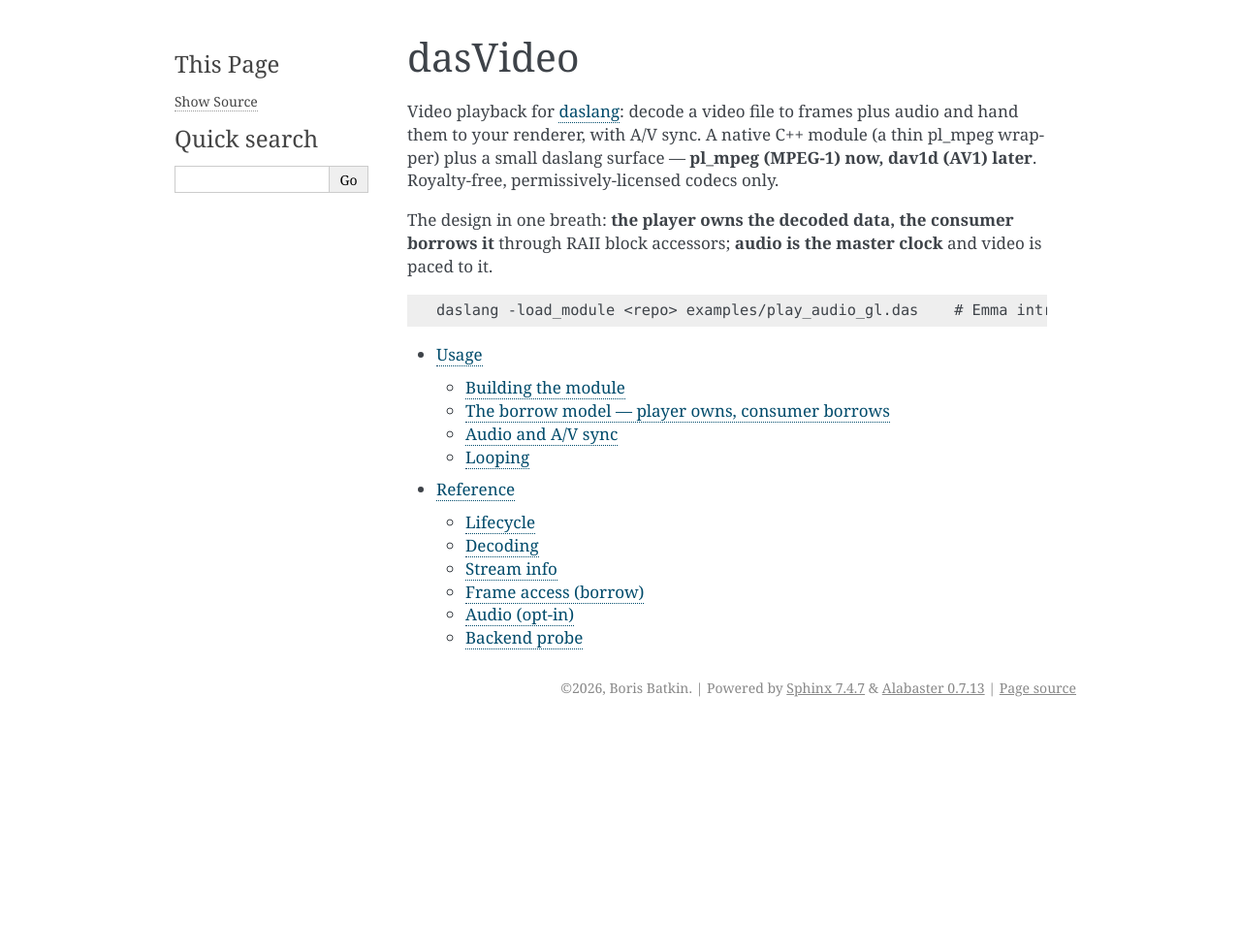
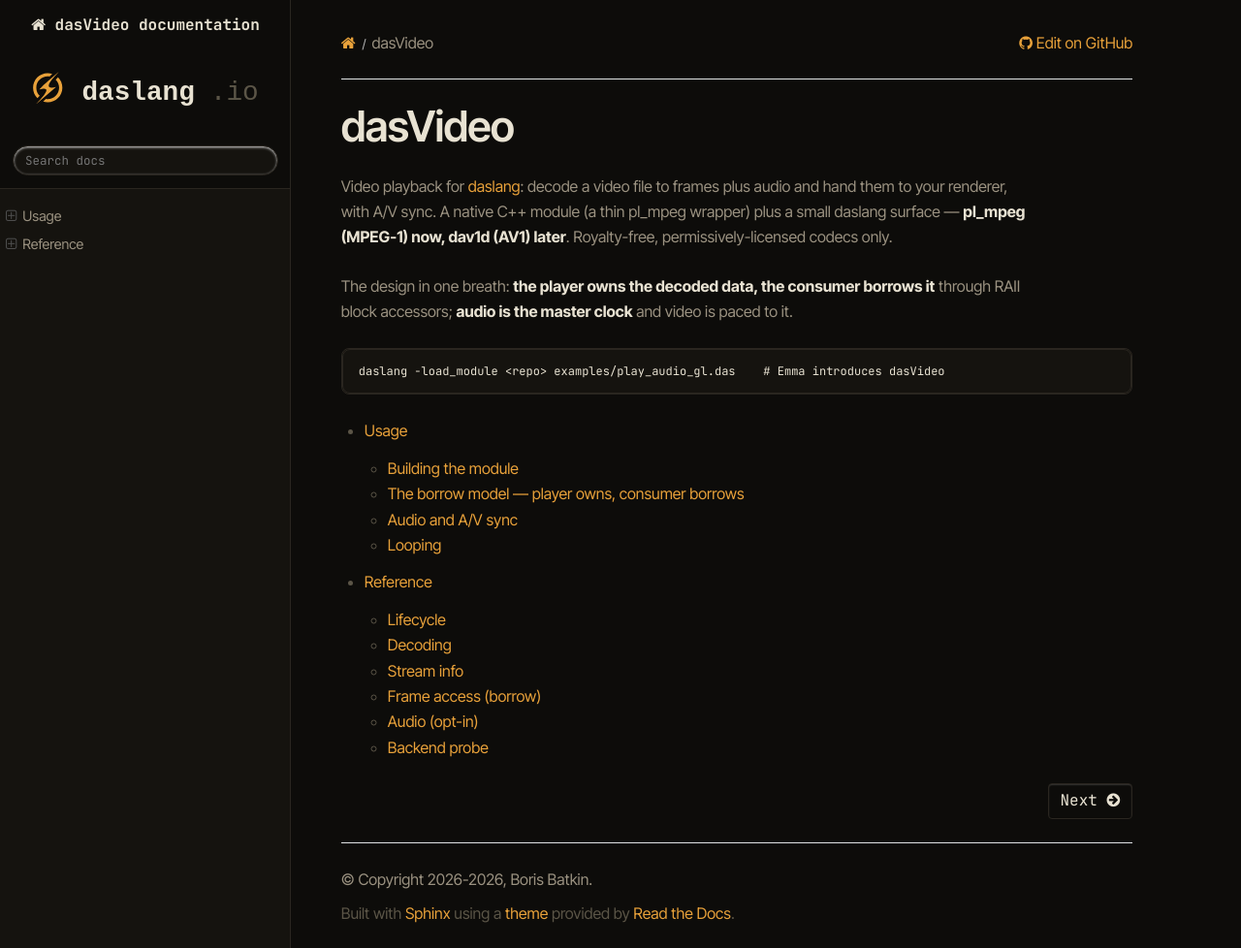
Before and after one commit to borisbat/dasVideo, a Sphinx documentation site: the page built from doc/source/index.rst, in a window 1280 px wide and 978 px high. Shown: the whole window at 97% size. Built offline with Sphinx 7.4.7 and the Read the Docs theme 3.1.0, drawn with Linux system fonts in a browser that asks for light colours.

Commit message:
docs: use the daslang Forge dark theme (match dasVulkan/modules)
The P0 conf.py was a bare alabaster skeleton, so the deployed site had none
of the daslang look (no theme CSS, no logo/favicon). Vendor the same setup the
other modules use: sphinx_rtd_theme + the Forge dark custom.css/custom-patch.css,
the daslang.io logo + favicon, the sidebar-brand layout override (analytics path
retargeted to /dasvideo), html_context for the Edit-on-GitHub link, and
intersphinx to daslang.io. Pin sphinx==7.2.6 + sphinx-rtd-theme==2.0.0 in the
Pages workflow to match. Builds clean under -W; verified locally (themed).

Co-Authored-By: Claude Opus 4.8 (1M context) <noreply@anthropic.com>

```diff
--- /dev/null
+++ b/doc/source/_static/custom-patch.css
@@ -0,0 +1,138 @@
+/* ──────────────────────────────────────────────────────────────────
+ * Forge — additive refinements on top of custom.css.
+ *
+ * Drop next to custom.css and load AFTER it:
+ *   html_css_files = ['custom.css', 'custom-patch.css']
+ *
+ * Covers theme gaps labelled G1–G11 inline below.
+ * ────────────────────────────────────────────────────────────────── */
+
+/* G1 — bare links, no permanent underline */
+.rst-content a, .rst-content a:visited {
+    text-decoration: none !important;
+    border-bottom: 1px dotted transparent !important;
+    transition: border-color 0.12s, color 0.12s;
+}
+.rst-content a:hover {
+    color: var(--fg) !important;
+    border-bottom-color: var(--fg) !important;
+}
+
+/* G2 — admonition title takes the kind color */
+.rst-content .admonition .admonition-title { color: var(--blue) !important; }
+.rst-content .admonition.warning .admonition-title,
+.rst-content .admonition.attention .admonition-title,
+.rst-content .admonition.caution .admonition-title { color: var(--amber) !important; }
+.rst-content .admonition.error .admonition-title,
+.rst-content .admonition.danger .admonition-title  { color: var(--red)   !important; }
+.rst-content .admonition.tip .admonition-title,
+.rst-content .admonition.hint .admonition-title    { color: var(--green) !important; }
+
+/* G3 — kill table row striping, swap solid grid for dashed rows */
+.rst-content table.docutils,
+.wy-table-responsive table {
+    border-left: none !important;
+    border-right: none !important;
+    border-top: 1px solid var(--rule) !important;
+    border-bottom: 1px solid var(--rule) !important;
+}
+.rst-content table.docutils tbody tr td,
+.rst-content table.docutils tbody tr:nth-child(odd) td,
+.wy-table-responsive table tbody tr td,
+.wy-table-responsive table tbody tr:nth-child(odd) td {
+    background: transparent !important;
+    border: none !important;
+    border-bottom: 1px dashed var(--rule) !important;
+}
+.rst-content table.docutils thead th,
+.wy-table-responsive table thead th {
+    background: transparent !important;
+    border: none !important;
+    border-bottom: 1px solid var(--rule) !important;
+    font-family: var(--font-mono) !important;
+    font-size: 11px !important;
+    letter-spacing: 1.2px !important;
+    text-transform: uppercase !important;
+    color: var(--fg-faint) !important;
+    text-align: left;
+}
+
+/* G4 — anchors don't disappear under the sticky nav */
+html { scroll-padding-top: 80px; }
+.rst-content h1, .rst-content h2, .rst-content h3,
+.rst-content h4, .rst-content h5, .rst-content h6 {
+    scroll-margin-top: 80px;
+}
+
+/* G5 — headerlink ¶ becomes a subtle hover-only → */
+.rst-content a.headerlink {
+    color: transparent !important;
+    background: transparent !important;
+    border-bottom: none !important;
+    margin-left: 10px;
+    font-size: 0 !important;          /* hide the ¶ glyph */
+    transition: color 0.12s;
+    vertical-align: middle;
+}
+.rst-content a.headerlink::before {
+    content: '→';
+    font-family: var(--font-mono);
+    font-size: 14px;
+    color: inherit;
+}
+.rst-content h1:hover a.headerlink, .rst-content h1:focus-within a.headerlink,
+.rst-content h2:hover a.headerlink, .rst-content h2:focus-within a.headerlink,
+.rst-content h3:hover a.headerlink, .rst-content h3:focus-within a.headerlink,
+.rst-content h4:hover a.headerlink, .rst-content h4:focus-within a.headerlink,
+.rst-content h5:hover a.headerlink, .rst-content h5:focus-within a.headerlink,
+.rst-content h6:hover a.headerlink, .rst-content h6:focus-within a.headerlink {
+    color: var(--fg-faint) !important;
+}
+.rst-content a.headerlink:hover,
+.rst-content a.headerlink:focus-visible { color: var(--amber) !important; }
+
+/* G6 — branded text selection */
+::selection { background: rgba(232,161,58,0.28); color: var(--fg); }
+
+/* G7 — kbd */
+.rst-content kbd, kbd.kbd, kbd.docutils.literal {
+    font-family: var(--font-mono);
+    font-size: 11px;
+    background: var(--bg-2);
+    border: 1px solid var(--rule);
+    border-radius: 3px;
+    padding: 1px 6px;
+    color: var(--fg);
+    box-shadow: 0 1px 0 var(--rule);
+}
+
+/* G8 — list markers */
+.rst-content ul > li::marker  { color: var(--fg-faint); }
+.rst-content ol > li::marker  {
+    color: var(--amber);
+    font-family: var(--font-mono);
+    font-size: 0.9em;
+}
+
+/* G9 — narrower prose, keep code/tables wide.
+ * <p> is never used for code blocks or tables, so capping every <p> is safe.
+ * Cells (td/th) explicitly opt out so wide tabular data still spans full width. */
+.rst-content p { max-width: 720px; }
+.rst-content td p,
+.rst-content th p { max-width: none; }
+
+/* G10 — heading scale matches landing/artboard */
+.rst-content h1 { font-size: 44px !important; line-height: 1.1  !important; letter-spacing: -0.02em  !important; }
+.rst-content h2 { font-size: 26px !important; line-height: 1.3  !important; letter-spacing: -0.015em !important; margin-top: 40px; }
+.rst-content h3 { font-size: 20px !important; line-height: 1.4  !important; letter-spacing: -0.01em  !important; margin-top: 28px; }
+
+/* G11 — inner <pre> shouldn't redraw the rounded corner */
+.rst-content div[class^="highlight"] pre {
+    border-radius: 0 !important;
+    border: none !important;
+}
+
+/* Fallback: any un-tokenized signature text still reads as dim grey. */
+.rst-content dt.sig-object { color: var(--fg-dim); }
+.rst-content dt.sig-object .sig-name,
+.rst-content dt.sig-object .sig-name.descname { color: var(--amber) !important; }
--- /dev/null
+++ b/doc/source/_static/custom.css
@@ -0,0 +1,339 @@
+/* ──────────────────────────────────────────────────────────────────
+ * Forge — daslang.io / docs (Sphinx + sphinx_rtd_theme retoken)
+ *
+ * Colors and fonts match site/files/forge.css. We only restyle —
+ * no template overrides.
+ * ────────────────────────────────────────────────────────────────── */
+
+/* `@import` must precede all other rules (CSS 2.1 §6.3) — keeping this
+ * at the top of the file so browsers actually fetch the web fonts. A
+ * later `@import` after `:root` would be silently dropped. */
+@import url('https://fonts.googleapis.com/css2?family=Inter+Tight:ital,wght@0,400;0,500;0,600;0,700;1,400;1,600&family=JetBrains+Mono:wght@400;500;600;700&display=swap');
+
+:root {
+    --bg:        #0d0c0a;
+    --bg-2:      #15130f;
+    --bg-3:      #1c1a14;
+    --fg:        #e8e2d2;
+    --fg-soft:   #c1baa9;
+    --fg-dim:    #9b9281;
+    --fg-faint:  #5b5547;
+    --rule:      #2a2620;
+    --amber:     #e8a13a;
+    --amber-dim: #a87420;
+    --green:     #9bc46a;
+    --red:       #d96d4f;
+    --blue:      #6aa9c4;
+    --font-sans: "Inter Tight", "Inter", -apple-system, system-ui, sans-serif;
+    --font-mono: "JetBrains Mono", "SF Mono", ui-monospace, Menlo, monospace;
+}
+
+/* ─── Page-level ──────────────────────────────────────────────── */
+html, body, .wy-body-for-nav {
+    background: var(--bg) !important;
+}
+body, .wy-body-for-nav {
+    font-family: var(--font-sans) !important;
+    color: var(--fg) !important;
+}
+
+/* ─── Sidebar ─────────────────────────────────────────────────── */
+.wy-nav-side {
+    background: var(--bg-2) !important;
+    border-right: 1px solid var(--rule);
+}
+.wy-side-nav-search {
+    background: var(--bg) !important;
+    border-bottom: 1px solid var(--rule);
+}
+.wy-side-nav-search input[type="text"] {
+    background: var(--bg-2) !important;
+    border: 1px solid var(--rule) !important;
+    color: var(--fg) !important;
+    font-family: var(--font-mono);
+    font-size: 12.5px;
+}
+.wy-side-nav-search > a,
+.wy-side-nav-search .wy-dropdown > a {
+    color: var(--fg) !important;
+    font-family: var(--font-mono);
+}
+.wy-side-nav-search .version {
+    color: var(--fg-faint) !important;
+    font-family: var(--font-mono);
+}
+.wy-menu-vertical {
+    font-family: var(--font-sans);
+}
+.wy-menu-vertical p.caption,
+.wy-menu-vertical .caption-text {
+    color: var(--fg-faint) !important;
+    font-family: var(--font-mono);
+    font-size: 11px;
+    letter-spacing: 1.3px;
+    text-transform: uppercase;
+}
+.wy-menu-vertical a {
+    color: var(--fg-dim) !important;
+    padding: 0.4045em 1.618em;
+}
+.wy-menu-vertical a:hover {
+    background: var(--bg-3) !important;
+    color: var(--fg) !important;
+}
+/* Expanded current-section subtree — RTD defaults to a light gray block
+ * that we must explicitly redarken at every nesting level. */
+.wy-menu-vertical li.current,
+.wy-menu-vertical li.current > ul,
+.wy-menu-vertical li.current ul,
+.wy-menu-vertical li.toctree-l1.current,
+.wy-menu-vertical li.toctree-l2.current,
+.wy-menu-vertical li.toctree-l3.current,
+.wy-menu-vertical li.toctree-l4.current,
+.wy-menu-vertical li.toctree-l5.current {
+    background: var(--bg-2) !important;
+}
+
+/* All sidebar links, every depth, regardless of state. */
+.wy-menu-vertical a,
+.wy-menu-vertical li.current a,
+.wy-menu-vertical li.current > a,
+.wy-menu-vertical li.toctree-l1 a,
+.wy-menu-vertical li.toctree-l2 a,
+.wy-menu-vertical li.toctree-l3 a,
+.wy-menu-vertical li.toctree-l4 a,
+.wy-menu-vertical li.toctree-l5 a,
+.wy-menu-vertical li.toctree-l1.current > a,
+.wy-menu-vertical li.toctree-l2.current > a,
+.wy-menu-vertical li.toctree-l3.current > a {
+    background: transparent !important;
+    color: var(--fg-dim) !important;
+    border-right: none !important;
+    border-left: none !important;
+    border-top: none !important;
+    border-bottom: none !important;
+}
+
+/* Active (current page) link gets the amber left-marker. */
+.wy-menu-vertical li.current > a,
+.wy-menu-vertical li.toctree-l1.current > a:first-child {
+    background: var(--bg) !important;
+    color: var(--fg) !important;
+    border-left: 2px solid var(--amber) !important;
+}
+
+/* Hover state across all levels. */
+.wy-menu-vertical a:hover,
+.wy-menu-vertical li.current a:hover {
+    background: var(--bg-3) !important;
+    color: var(--fg) !important;
+}
+
+/* ─── Top breadcrumb / nav bar ───────────────────────────────── */
+.wy-nav-top {
+    background: var(--bg) !important;
+    border-bottom: 1px solid var(--rule);
+}
+.wy-nav-top a {
+    color: var(--fg) !important;
+    font-family: var(--font-mono);
+}
+.wy-nav-content-wrap {
+    background: var(--bg) !important;
+}
+.wy-nav-content {
+    background: var(--bg) !important;
+    max-width: 920px;
+}
+
+/* ─── Body / RST content ─────────────────────────────────────── */
+.rst-content {
+    color: var(--fg) !important;
+    font-family: var(--font-sans);
+}
+.rst-content h1, .rst-content h2, .rst-content h3,
+.rst-content h4, .rst-content h5, .rst-content h6 {
+    color: var(--fg) !important;
+    font-family: var(--font-sans);
+    font-weight: 600;
+    letter-spacing: -0.015em;
+    border-bottom: none !important;
+}
+.rst-content h1 { font-size: 2.4em; letter-spacing: -0.02em; }
+.rst-content h2 { font-size: 1.7em; margin-top: 1.6em; }
+.rst-content h3 { font-size: 1.3em; margin-top: 1.4em; }
+.rst-content p, .rst-content li {
+    color: var(--fg-dim) !important;
+    line-height: 1.65;
+}
+.rst-content strong, .rst-content b { color: var(--fg) !important; }
+
+/* Links */
+a, a:visited { color: var(--amber) !important; }
+a:hover { color: var(--fg) !important; border-bottom-color: var(--fg) !important; }
+.rst-content a, .rst-content a:visited {
+    color: var(--amber) !important;
+    text-decoration: none;
+    border-bottom: 1px solid var(--amber-dim);
+}
+.rst-content a:hover {
+    color: var(--fg) !important;
+    border-bottom-color: var(--fg);
+}
+
+/* Inline code */
+.rst-content code.literal,
+.rst-content tt.literal,
+.rst-content code.docutils.literal {
+    background: var(--bg-2) !important;
+    border: 1px solid var(--rule) !important;
+    color: var(--amber) !important;
+    font-family: var(--font-mono) !important;
+    font-size: 0.85em;
+    padding: 1px 5px;
+    border-radius: 3px;
+}
+
+/* Code blocks (pygments output kept; just retoken the chrome) */
+.rst-content pre,
+.rst-content div[class^="highlight"] {
+    background: var(--bg-2) !important;
+    border: 1px solid var(--rule) !important;
+    border-radius: 8px !important;
+}
+.rst-content pre {
+    color: var(--fg);
+    font-family: var(--font-mono) !important;
+    font-size: 13px;
+    line-height: 1.65;
+    padding: 14px 16px;
+}
+.rst-content div[class^="highlight"] pre {
+    background: transparent !important;
+    border: none !important;
+    padding: 14px 16px;
+}
+
+/* Tables */
+.rst-content table.docutils,
+.rst-content table.field-list,
+.wy-table-responsive table {
+    background: transparent !important;
+    border: 1px solid var(--rule) !important;
+}
+.rst-content table.docutils thead,
+.wy-table-responsive table thead {
+    background: var(--bg-2) !important;
+    color: var(--fg);
+}
+.rst-content table.docutils th,
+.rst-content table.docutils td,
+.wy-table-responsive table th,
+.wy-table-responsive table td {
+    background: transparent !important;
+    border: 1px solid var(--rule) !important;
+    color: var(--fg-dim) !important;
+}
+.rst-content table.docutils tbody tr:nth-child(odd) td,
+.wy-table-responsive table tbody tr:nth-child(odd) td {
+    background: rgba(255, 255, 255, 0.015) !important;
+}
+
+/* Admonitions (note / warning / etc.) */
+.rst-content .admonition {
+    background: var(--bg-2) !important;
+    border: 1px solid var(--rule) !important;
+    border-left: 2px solid var(--blue) !important;
+    border-radius: 4px;
+    color: var(--fg-dim);
+}
+.rst-content .admonition.warning,
+.rst-content .admonition.attention,
+.rst-content .admonition.caution {
+    border-left-color: var(--amber) !important;
+}
+.rst-content .admonition.error,
+.rst-content .admonition.danger {
+    border-left-color: var(--red) !important;
+}
+.rst-content .admonition-title {
+    background: transparent !important;
+    color: var(--fg) !important;
+    font-family: var(--font-mono);
+    font-size: 11px;
+    letter-spacing: 1.2px;
+    text-transform: uppercase;
+}
+
+/* Domain signatures (function/class/etc. directives).
+ * Sphinx 4+ tags every directive signature dt with `sig sig-object DOMAIN`,
+ * so one selector covers py/c/cpp/rst plus the custom `das` domain. */
+.rst-content dt.sig-object {
+    background: var(--bg-2) !important;
+    border: 1px solid var(--rule) !important;
+    border-radius: 4px;
+    color: var(--fg) !important;
+    font-family: var(--font-mono);
+}
+/* Signature inner spans — sphinx_rtd_theme paints them dark-blue/black on
+ * white by default, which is unreadable on the dark background. Map them
+ * onto the same palette the code-block highlighter uses. */
+.rst-content dt.sig-object .sig-name,
+.rst-content dt.sig-object .sig-name.descname           { color: var(--amber) !important; }
+.rst-content dt.sig-object .sig-prename,
+.rst-content dt.sig-object .sig-prename.descclassname   { color: var(--fg-dim) !important; }
+.rst-content dt.sig-object .sig-paren,
+.rst-content dt.sig-object .sig-param,
+.rst-content dt.sig-object .sig-param .n,
+.rst-content dt.sig-object .sig-param .pre,
+.rst-content dt.sig-object .sig-return,
+/* daslang return type renders as bare .pre direct-children of dt, outside
+ * any sig-return wrapper — dim those too. */
+.rst-content dt.sig-object > .pre                       { color: var(--fg-dim) !important; }
+
+/* Field lists (Arguments:, Returns:, etc.). The "Arguments:" label and the
+ * bold parameter names sit at full --fg by default, which reads as a wall
+ * of white in long type signatures — recess them one notch toward grey. */
+.rst-content dl.field-list > dt,
+.rst-content dl.field-list strong                        { color: var(--fg-soft) !important; }
+
+/* Footer */
+.rst-footer-buttons .btn {
+    background: transparent !important;
+    color: var(--fg) !important;
+    border: 1px solid var(--rule) !important;
+    font-family: var(--font-mono);
+    border-radius: 4px;
+}
+.rst-footer-buttons .btn:hover {
+    background: var(--bg-2) !important;
+    border-color: var(--amber-dim) !important;
+}
+footer {
+    color: var(--fg-faint) !important;
+}
+footer a { color: var(--fg-dim) !important; }
+
+/* Search results */
+.search { color: var(--fg) !important; }
+.search li a { color: var(--fg) !important; }
+
+/* Pygments token colors — mirror the forge.css mapping so Sphinx-rendered
+ * code blocks share the landing's palette. */
+.highlight                              { background: transparent !important; color: var(--fg); }
+.highlight .k, .highlight .kd, .highlight .kr,
+.highlight .kn, .highlight .kp, .highlight .kt   { color: var(--amber); }
+.highlight .nb, .highlight .nc, .highlight .nt,
+.highlight .nf                                   { color: var(--blue); }
+.highlight .s, .highlight .s1, .highlight .s2,
+.highlight .sb, .highlight .sc, .highlight .sd,
+.highlight .se, .highlight .si, .highlight .sx,
+.highlight .sr, .highlight .ss                    { color: var(--green); }
+.highlight .m, .highlight .mi, .highlight .mf,
+.highlight .mh, .highlight .mo                    { color: #d8a8d8; }
+.highlight .c, .highlight .c1, .highlight .cm,
+.highlight .cs, .highlight .cp                    { color: var(--fg-faint); font-style: italic; }
+.highlight .na, .highlight .nd                    { color: var(--red); }
+.highlight .n                                     { color: var(--fg); }
+.highlight .o, .highlight .p                      { color: var(--fg-dim); }
+.highlight .err                                   { color: var(--red); background: transparent; border: none; }
--- /dev/null
+++ b/doc/source/_templates/layout.html
@@ -0,0 +1,40 @@
+{%- extends "!layout.html" %}
+
+{# Override sphinx_rtd_theme's sidebar brand so the logo links to the
+   daslang.io home page instead of pathto(_root_doc). Mirrors the upstream
+   block at sphinx_rtd_theme/layout.html sidebartitle, with the <a href>
+   swapped. Keep this file in sync with upstream when bumping the theme. #}
+
+{%- block sidebartitle %}
+
+  {%- set _logo_url = logo_url|default(pathto('_static/' + (logo or ""), 1)) %}
+  <a href="https://daslang.io"{% if not theme_logo_only %} class="icon icon-home"{% endif %}>
+    {% if not theme_logo_only %}{{ project }}{% endif %}
+    {%- if logo or logo_url %}
+      <img src="{{ _logo_url }}" class="logo" alt="{{ _('Logo') }}"/>
+    {%- endif %}
+  </a>
+
+  {%- if theme_display_version %}
+    {%- set nav_version = version %}
+    {%- if READTHEDOCS and current_version %}
+      {%- set nav_version = current_version %}
+    {%- endif %}
+    {%- if nav_version %}
+      <div class="version">
+        {{ nav_version }}
+      </div>
+    {%- endif %}
+  {%- endif %}
+
+  {%- include "searchbox.html" %}
+
+{%- endblock %}
+
+{%- block extrahead %}
+{{ super() }}
+<!-- Analytics -->
+<script data-goatcounter="https://borisbat.goatcounter.com/count"
+        data-goatcounter-settings='{"path": function(p){return "/dasvideo"+p}}'
+        async src="//gc.zgo.at/count.js"></script>
+{%- endblock %}
--- a/doc/source/conf.py
+++ b/doc/source/conf.py
@@ -1,18 +1,67 @@
-# Sphinx config for the dasVideo reference docs. The local `daslang` extension
-# (copied from the daslang docs, same as dasImgui) registers the `das` Pygments
-# lexer + the `das` domain so `.. code-block:: das` highlights correctly.
+# -*- coding: utf-8 -*-
+#
+# dasVideo documentation build configuration.
+#
+# Vendored from daslang/doc/source/conf.py via dasVulkan/dasImgui — HTML-only
+# (Pages deploy), and trimmed of the vulkan2rst generator + tutorial-video bits
+# dasVideo doesn't have yet. Reconcile against the daslang upstream when the
+# daslang Sphinx domain / Forge theme evolves.
+
+import sys
 import os
-import sys
+import time
 
-sys.path.insert(0, os.path.abspath("."))
+# Make the vendored `daslang` Sphinx domain (das lexer + das: directives) importable.
+sys.path.insert(0, os.path.abspath('.'))
 
-project = "dasVideo"
-author = "Boris Batkin"
-copyright = "2026, Boris Batkin"
-release = "0.1"
+extensions = ['daslang', 'sphinx.ext.intersphinx']
 
-extensions = ["daslang"]
-templates_path = ["_templates"]
+# Resolve cross-refs to daslang core against the published daslang docs.
+intersphinx_mapping = {
+    'daslang': ('https://daslang.io/doc/', None),
+}
+intersphinx_disabled_reftypes = []
+
+templates_path = ['_templates']
+suppress_warnings = ['toctree.not_included']
+
+source_suffix = '.rst'
+master_doc = 'index'
+
+project = u'dasVideo documentation'
+copyright = '2026-%s, Boris Batkin' % time.strftime('%Y')
+author = u'Boris Batkin'
+
+version = u'0.1'
+release = u'0.1'
+language = 'en'
+
 exclude_patterns = []
 
-html_theme = "alabaster"
+pygments_style = 'sphinx'
+highlight_language = 'none'
+
+# -- HTML output (Forge dark theme — matches daslang.io/doc/ and the other modules) --
+
+html_theme = 'sphinx_rtd_theme'
+html_theme_options = {
+    'style_nav_header_background': '#0d0c0a',
+    'collapse_navigation': False,
+    'sticky_navigation': True,
+    'navigation_depth': 4,
+    'titles_only': False,
+}
+html_logo = '_static/forge-logo.svg'
+html_favicon = 'daslang-favicon.svg'
+html_static_path = ['_static']
+# sphinx_rtd_theme reads this and adds an "Edit on GitHub" link to every page.
+html_context = {
+    'display_github': True,
+    'github_user': 'borisbat',
+    'github_repo': 'dasVideo',
+    'github_version': 'master',
+    'conf_py_path': '/doc/source/',
+}
+html_css_files = ['custom.css', 'custom-patch.css']
+
+htmlhelp_basename = 'dasvideo_doc'
```
Also changed, not shown: doc/source/_static/forge-logo.svg (added), doc/source/daslang-favicon.svg (added), 1 other file.
